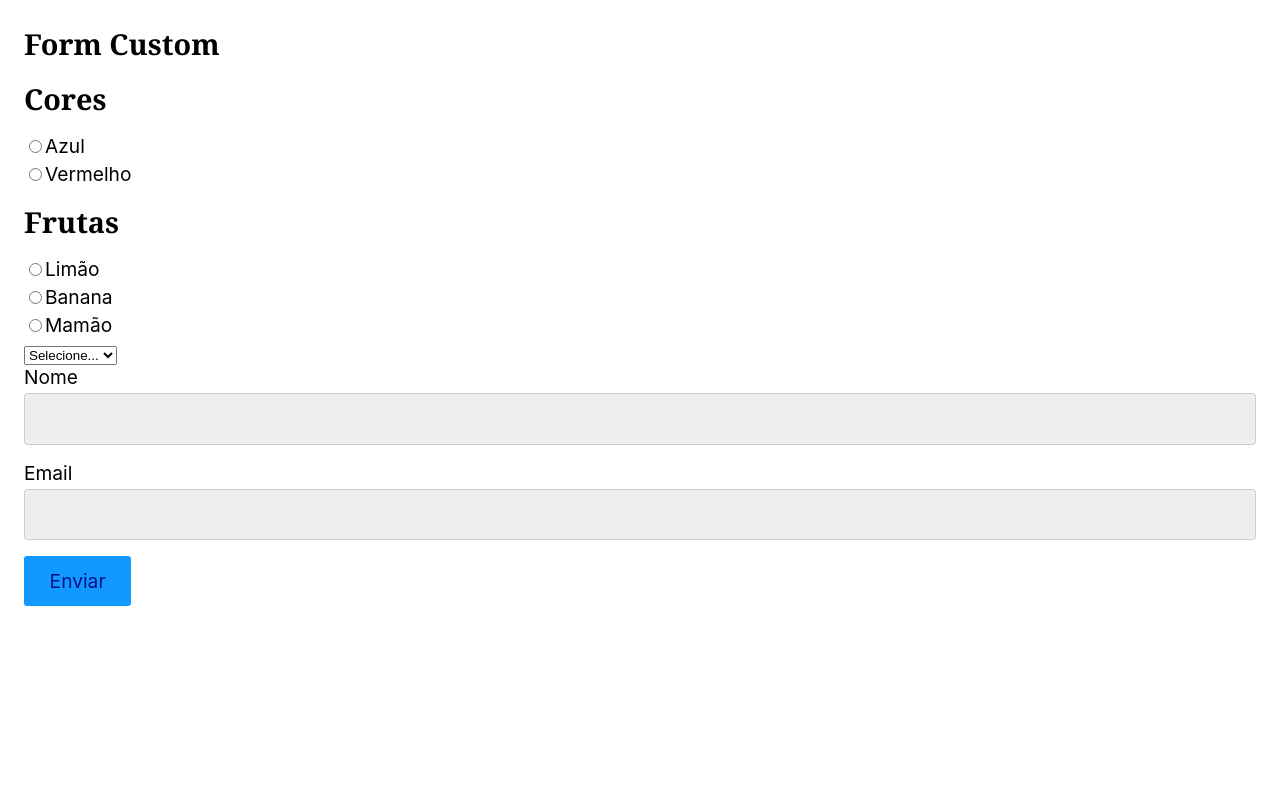
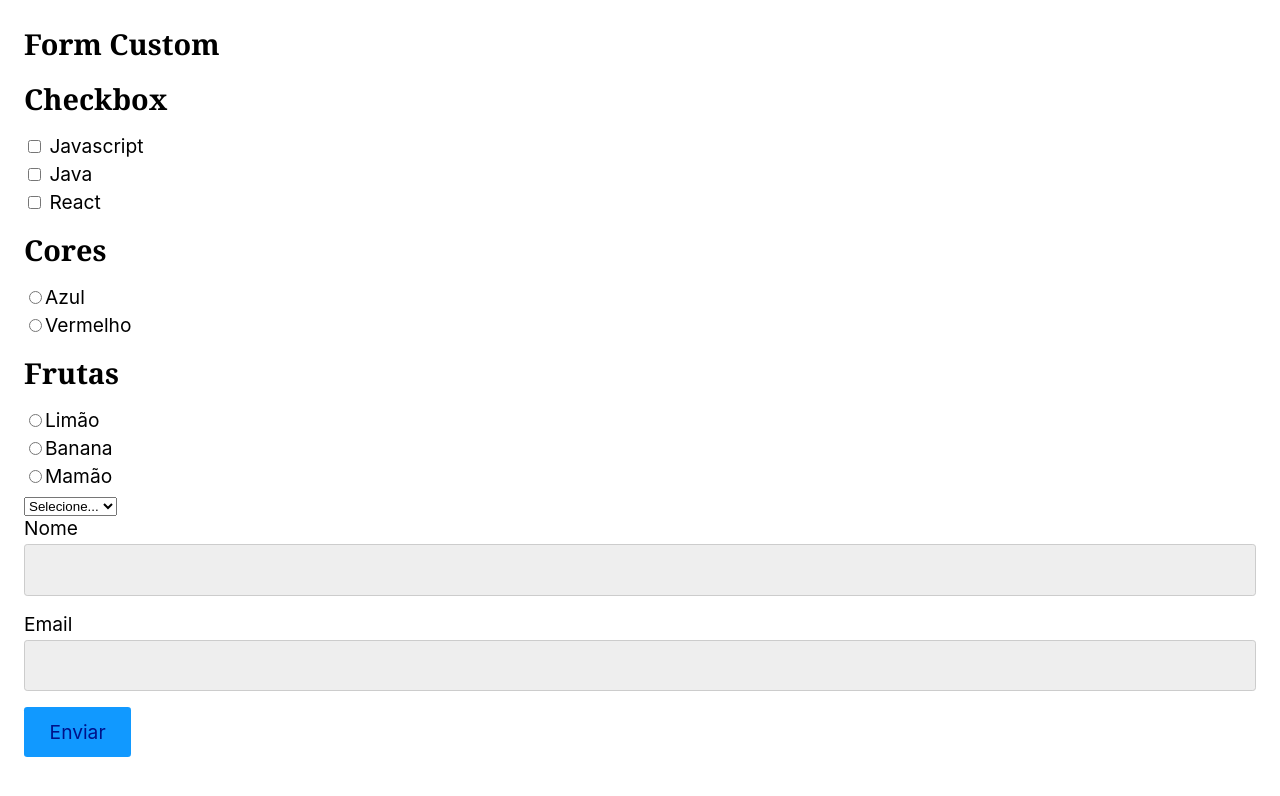
Before and after one commit to alvescamila87/react-origamid, a React (Vite) app in the folder modulo03_formularios/: page / in a window 1280 px wide. Shown: the top 796 px of the page. Built offline with nearby package versions, Linux system fonts and the light colour scheme.

Commit message:
checkbox component

```diff
--- a/modulo03_formularios/src/App.tsx
+++ b/modulo03_formularios/src/App.tsx
@@ -2,6 +2,7 @@
 import Input from "./components/FormCustom/Input"
 import Select from "./components/FormCustom/Select";
 import Radio from "./components/FormCustom/Radio";
+import Checkbox from "./components/FormCustom/Checkbox";
 // import Checkbox from "./Form/checkbox"
 // import CheckboxLabel from "./Form/checkboxLabel"
 // import CheckboxMultiplos from "./Form/checkboxMultiplos"
@@ -43,6 +44,8 @@
       <CheckboxLabel /> */}
       <h2>Form Custom</h2>
       <form>
+        <h2>Checkbox</h2>
+        <Checkbox options={['Javascript', 'Java', 'React']}/>
         <h2>Cores</h2>
         <Radio
           options={['Azul', 'Vermelho']}
--- /dev/null
+++ b/modulo03_formularios/src/components/FormCustom/Checkbox.tsx
@@ -0,0 +1,13 @@
+const Checkbox = ({options}) => {
+    return (
+        <div>
+            {options.map((option) => (
+                <label>
+                    <input type="checkbox" value={option}/> {option}
+                </label>
+            ))}
+        </div>
+    )
+}
+
+export default Checkbox
```
